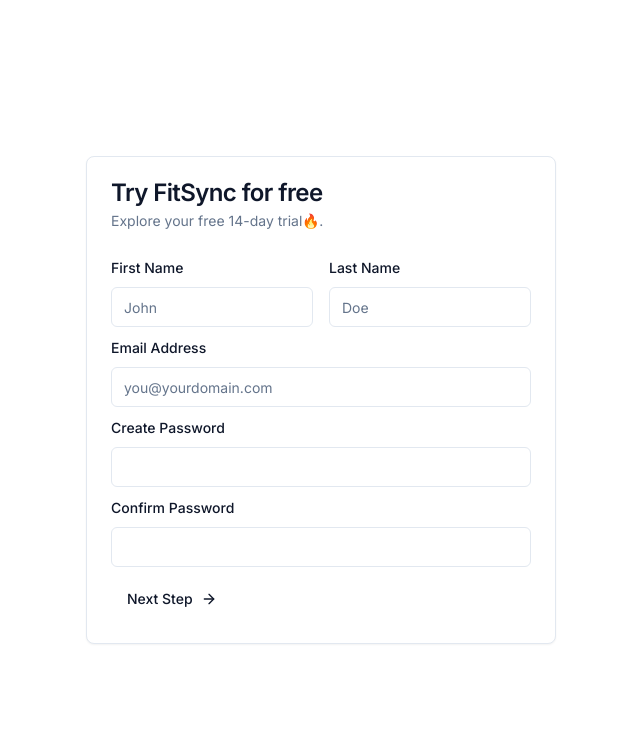
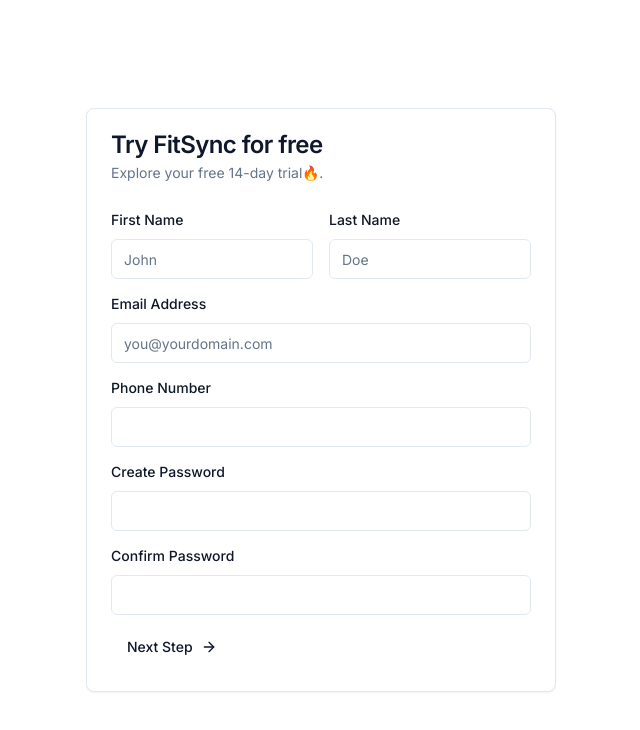
Before and after one commit to ahmadsalahuddeen/FitSync-multi-tenant-saas, a Next.js app in the folder client/: page /auth/signup in a window 1280 px wide. Shown: the top 730 px of the page, without its empty margins (319-959 px from the left). Built offline with nearby package versions, Linux system fonts and the light colour scheme.

Commit message:
animation using framer motion and bug fixes

```diff
--- a/client/app/auth/signup/page.tsx
+++ b/client/app/auth/signup/page.tsx
@@ -37,10 +37,12 @@
 import { cn, countries } from '@/lib/utils';
 import { ArrowRight, Ghost } from 'lucide-react';
 import { useToast } from '@/components/ui/use-toast';
+import { easeInOut, motion, useMotionValue } from 'framer-motion';
+
 type Props = {};
 
 const SignUp = (props: Props) => {
-  const { toast } = useToast()
+  const { toast } = useToast();
 
   const [FormStep, setFormStep] = useState(0);
 
@@ -64,15 +66,10 @@
     },
   });
 
-
   const watcher = form.watch();
 
-
   function onSubmit(data: Input) {
-
-
-    alert(JSON.stringify(data))
-
+    alert(JSON.stringify(data));
   }
 
   return (
@@ -81,21 +78,36 @@
         <Card className="w-[350px] md:w-[470px]">
           <CardHeader>
             <CardTitle>
-              {FormStep === 0 ? 'Try FitSync for free' : `Setup ${watcher.businessName} `}
+
+              {FormStep === 0
+                ? 'Try FitSync for free'
+                : `Setup ${watcher.businessName} `}
             </CardTitle>
             <CardDescription className="text-muted-foreground ">
-            {FormStep === 0 ? 'Explore your free 14-day trial🔥.' : `Just a few more details to get started📈`}
-
+              {FormStep === 0
+                ? 'Explore your free 14-day trial🔥.'
+                : `Just a few more details to get started📈`}
             </CardDescription>
           </CardHeader>
           <CardContent>
             <Form {...form}>
               <form
                 onSubmit={form.handleSubmit(onSubmit)}
-                className=" space-y-3 "
+                className=" relative space-y-3   overflow-x-hidden  "
               >
                 {/* First Form Step  */}
-                <div className={cn('space-y-2', { hidden: FormStep === 1 })}>
+                <motion.div
+                  className={cn(
+                    'space-y-3'
+                    //  { hidden: FormStep === 1 }
+                  )}
+                  animate={{
+                    translateX: `-${FormStep * 100}%`,
+                  }}
+                  transition={{
+                    ease: easeInOut,
+                  }}
+                >
                   {/* First and Last Name */}
                   <div className="md:flex gap-4">
                     <FormField
@@ -140,7 +152,20 @@
                       </FormItem>
                     )}
                   />
-
+                  {/* phone Number */}
+                  <FormField
+                    control={form.control}
+                    name="phoneNumber"
+                    render={({ field }) => (
+                      <FormItem>
+                        <FormLabel>Phone Number</FormLabel>
+                        <FormControl>
+                          <Input placeholder="" {...field} />
+                        </FormControl>
+                        <FormMessage />
+                      </FormItem>
+                    )}
+                  />
                   {/* Passoword */}
                   <FormField
                     control={form.control}
@@ -170,10 +195,26 @@
                       </FormItem>
                     )}
                   />
-                </div>
+                </motion.div>
 
                 {/* second Form Step  */}
-                <div className={cn('space-y-2', { hidden: FormStep === 0 })}>
+                <motion.div
+                  className={cn(
+                    'space-y-3  absolute   right-0 left-0 top-0 ',
+                    {
+                      // hidden: FormStep === 0
+                    }
+                  )}
+                  style={{
+                    translateX: `${100 - FormStep * 100}%`,
+                  }}
+                  animate={{
+                    translateX: `${100 - FormStep * 100}%`,
+                  }}
+                  transition={{
+                    ease: easeInOut,
+                  }}
+                >
                   {/* Business Name */}
                   <FormField
                     control={form.control}
@@ -212,27 +253,13 @@
                               '301-600',
                               '600+',
                             ].map((noOfMember) => (
-                              <SelectItem value={noOfMember}>
+                              <SelectItem key={noOfMember} value={noOfMember}>
                                 {noOfMember}
                               </SelectItem>
                             ))}
                           </SelectContent>
                         </Select>
 
-                        <FormMessage />
-                      </FormItem>
-                    )}
-                  />
-                  {/* phone Number */}
-                  <FormField
-                    control={form.control}
-                    name="phoneNumber"
-                    render={({ field }) => (
-                      <FormItem>
-                        <FormLabel>Phone Number</FormLabel>
-                        <FormControl>
-                          <Input placeholder="" {...field} />
-                        </FormControl>
                         <FormMessage />
                       </FormItem>
                     )}
@@ -256,7 +283,10 @@
                           </FormControl>
                           <SelectContent className="h-40">
                             {countries.map((country, i) => (
-                              <SelectItem value={country.name}>
+                              <SelectItem
+                                key={country.code}
+                                value={country.name}
+                              >
                                 {country.name}
                               </SelectItem>
                             ))}
@@ -281,15 +311,9 @@
                       </FormItem>
                     )}
                   />
-                </div>
+                </motion.div>
+
                 <div className="flex gap-4">
-                  <Button
-                    type="submit"
-                    className={cn({ hidden: FormStep === 0 })}
-                  >
-                    Submit
-                  </Button>
-
                   <Button
                     type="button"
                     variant={'ghost'}
@@ -301,8 +325,10 @@
                         'email',
                         'password',
                         'confirmPassowrd',
+                        'phoneNumber',
                       ]);
                       const emailState = form.getFieldState('email');
+                      const phoneState = form.getFieldState('phoneNumber');
                       const firstNameState = form.getFieldState('firstName');
                       const lastNameState = form.getFieldState('lastName');
                       const passwordState = form.getFieldState('password');
@@ -311,6 +337,7 @@
 
                       // checks the validation result
                       if (!emailState.isDirty || emailState.invalid) return;
+                      if (!phoneState.isDirty || phoneState.invalid) return;
                       if (!firstNameState.isDirty || firstNameState.invalid)
                         return;
                       if (!lastNameState.isDirty || lastNameState.invalid)
@@ -320,17 +347,15 @@
                       if (
                         !confirmPassowordState.isDirty ||
                         confirmPassowordState.invalid
-                      ) return;
-                      if(watcher.password !== watcher.confirmPassowrd) {
+                      )
+                        return;
+                      if (watcher.password !== watcher.confirmPassowrd) {
                         toast({
                           title: 'Password do not match',
                           variant: 'destructive',
-
-
-                        })
-                        return
+                        });
+                        return;
                       }
-
 
                       setFormStep(1);
                     }}
@@ -341,10 +366,19 @@
                   </Button>
 
                   <Button
-                    onClick={() => setFormStep(0)}
+                    type="submit"
+                    className={cn({ hidden: FormStep === 0 })}
+                  >
+                    Submit
+                  </Button>
+
+                  <Button
                     type="button"
                     variant={'ghost'}
                     className={cn({ hidden: FormStep === 0 })}
+                    onClick={() => {
+                      setFormStep(0);
+                    }}
                   >
                     Go Back
                   </Button>
--- a/client/components/ui/marketing/Header.tsx
+++ b/client/components/ui/marketing/Header.tsx
@@ -76,7 +76,7 @@
           {/* NavMenu */}
           <nav className="mx-6 flex items-center space-x-4 lg:space-x-6 hidden md:block">
             {routes.map((route, i) => (
-              <Button asChild variant="ghost">
+              <Button key={i*100} asChild variant="ghost">
                 <Link
                   key={i}
                   href={route.href}
```
